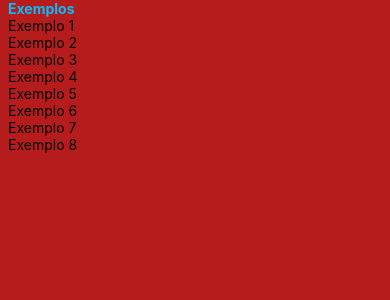
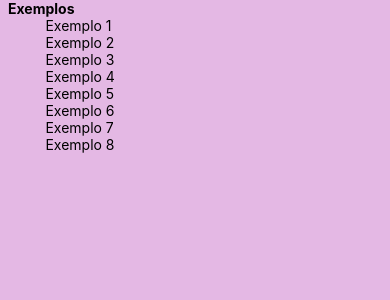
Before and after one commit to lidiasilva10/aula-introducao-expo, a React Native app: screen / in a window 390 px wide. Shown: the top 300 px of the page. Built offline with nearby package versions, Linux system fonts and the light colour scheme; what react-native-responsive-fontsize would draw is missing.

Commit message:
tentandooo
11/06/25

```diff
--- a/App.js
+++ b/App.js
@@ -40,7 +40,7 @@ const styles = StyleSheet.create({
   container: {
     flex: 1,
     justifyContent: 'center',
-    backgroundColor: '#B71C1C',
+    backgroundColor: 'rgb(228, 184, 228)',
     // alignItems: 'center',
     padding: 8,
     paddingTop: Constants.statusBarHeight,
--- a/src/exemplos/index.js
+++ b/src/exemplos/index.js
@@ -7,35 +7,35 @@ export default function Exemplos() {
         <View style={styles.container}>
             <Text style={styles.titulo}>Exemplos</Text>
 
-            <TouchableOpacity>
+            <TouchableOpacity style={styles.botao}>
                 <Text>Exemplo 1</Text>
             </TouchableOpacity>
 
-            <TouchableOpacity>
+            <TouchableOpacity style={styles.botao}>
                 <Text>Exemplo 2</Text>
             </TouchableOpacity>
 
-            <TouchableOpacity>
+            <TouchableOpacity style={styles.botao}>
                 <Text>Exemplo 3</Text>
             </TouchableOpacity>
 
-            <TouchableOpacity>
+            <TouchableOpacity style={styles.botao}>
                 <Text>Exemplo 4</Text>
             </TouchableOpacity>
 
-            <TouchableOpacity>
+            <TouchableOpacity style={styles.botao}>
                 <Text>Exemplo 5</Text>
             </TouchableOpacity>
 
-            <TouchableOpacity>
+            <TouchableOpacity style={styles.botao}>
                 <Text>Exemplo 6</Text>
             </TouchableOpacity>
 
-            <TouchableOpacity>
+            <TouchableOpacity style={styles.botao}>
                 <Text>Exemplo 7</Text>
             </TouchableOpacity>
 
-            <TouchableOpacity>
+          <TouchableOpacity style={styles.botao}>
                 <Text>Exemplo 8</Text>
             </TouchableOpacity>
 
--- a/src/exemplos/styles.js
+++ b/src/exemplos/styles.js
@@ -9,15 +9,17 @@ const styles = StyleSheet.create({
     titulo: {
         fontSize: RFValue(24),
         fontWeight: 'bold',
-        color: 'deepskyblue',
+        color: 'rgb(0, 0, 0)',
     },
 
     botao: {
         borderWidth: RFValue(1),
-        borderColor: 'deepskyblue',
+        borderColor: 'rgb(0, 0, 0)',
         borderRadius: RFValue(2),
         padding: RFValue(1),
         width: '80%',
+        marginBottom: RFValue(10),
+        alignSelf: 'center',
 
     },
 })
```
Also changed, not shown: src/exemplos/ex8/index.js (deleted, +0 -44 lines), src/exemplos/ex8/styles.js (deleted, +0 -31 lines).
